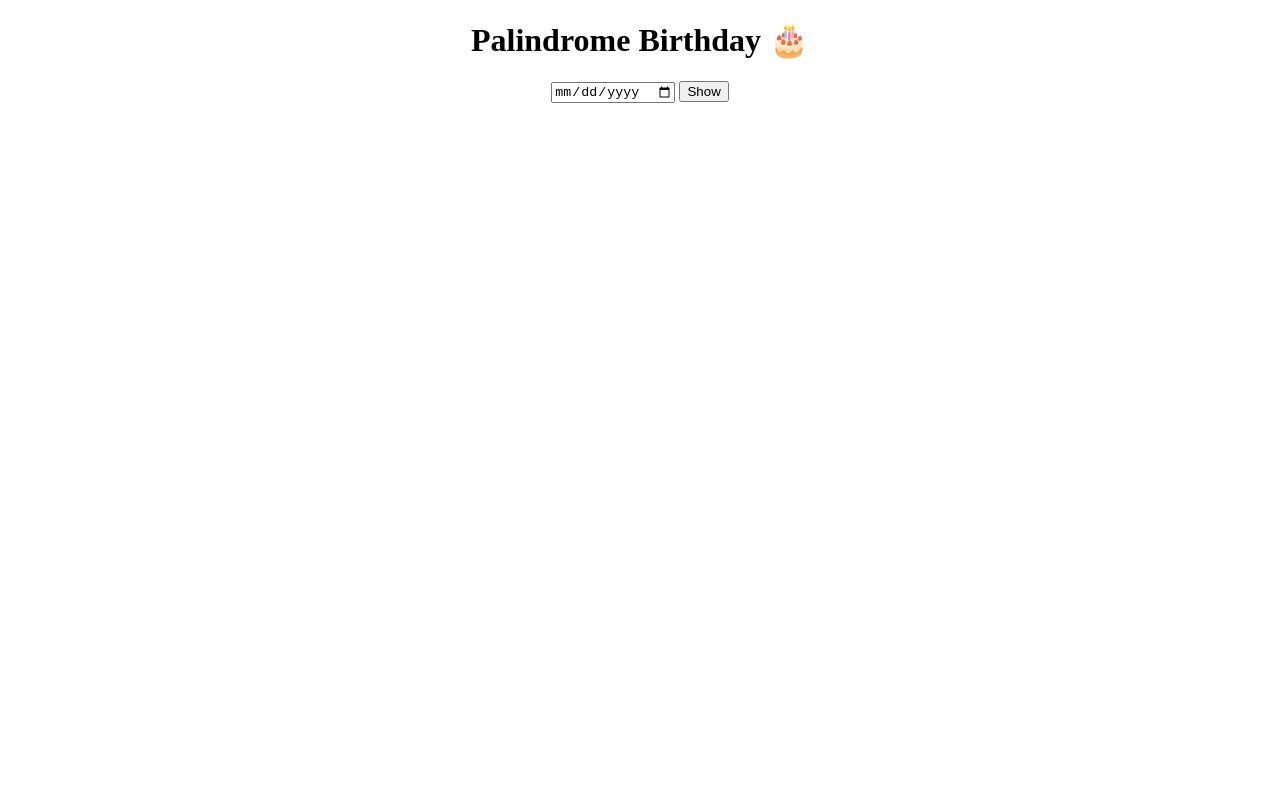
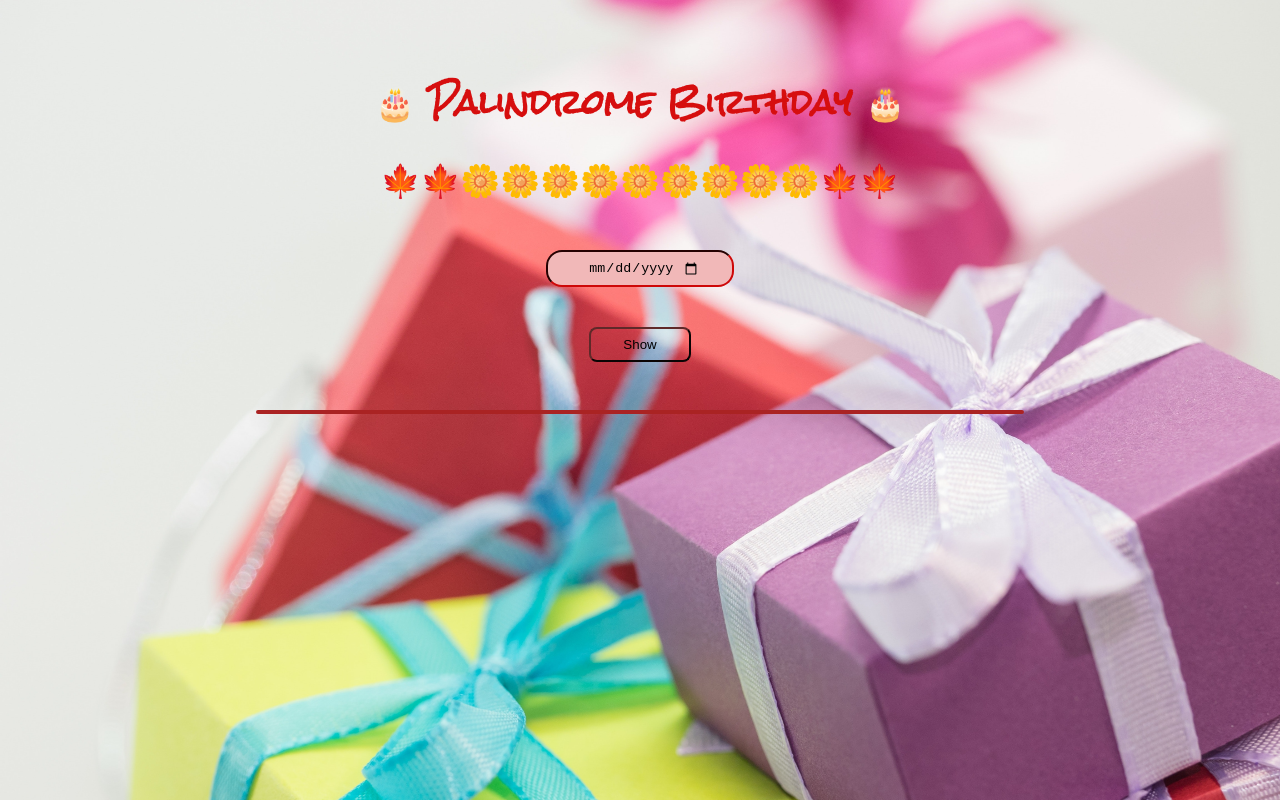
Before and after one commit to priyanka332/Palindrome-birthdays, a plain HTML site: page index.html in a window 1280 px wide. Drawn offline with Linux system fonts and the light colour scheme.

Commit message:
Update: CSS

```diff
--- a/index.html
+++ b/index.html
@@ -8,12 +8,14 @@
     <link rel="stylesheet" href="style.css">
 </head>
 <body>
-    <main></main>
-        <h1>Palindrome Birthday 🎂</h1>
+    <main>
+        <nav>
+            <div>🎂 Palindrome Birthday 🎂</div>
+            <div>🍁🍁🌼🌼🌼🌼🌼🌼🌼🌼🌼🍁🍁</div>
+        </nav>
         <input type="date" id="bday-input">
         <button id="show-btn">Show</button>
         <p id="result"></p>
-
     </main>
 
     <script src="./app.js"></script>
--- a/style.css
+++ b/style.css
@@ -1,4 +1,77 @@
+@import url('https://fonts.googleapis.com/css2?family=Philosopher:ital,wght@1,700&display=swap');
+@import url('https://fonts.googleapis.com/css2?family=Rock+Salt&display=swap');
+
+:root {
+    --primary-color: #d60e0e;
+}
+
 body {
+    background-image: url("bday.jpg");
+    background-size: 100%;
     text-align: center;
     margin: 0px;
 }
+
+nav {
+    color: var(--primary-color);
+    font-family: 'Rock Salt', cursive;
+    margin-left: auto;
+    font-size: xx-large;
+    font-weight: bold;
+    margin-top: 4rem;
+    margin-bottom: 2rem;
+}
+
+nav:hover {
+    color: rgb(7, 83, 23);
+    font-family: 'Philosopher', sans-serif;
+}
+
+input {
+    padding-left: 2rem;
+    padding-right: 2rem;
+    margin-right: 3rem;
+    margin: auto;
+    text-align: center;
+    background-color: #f1b8b8;
+    border-radius: 1rem;
+    border-color: #7a0505;
+    padding-top: 0.5rem;
+    padding-bottom: 0.5rem;
+    margin-bottom: 0.5rem;
+}
+
+button {
+    display: block;
+    margin-top: 1rem;
+    margin: auto;
+    margin-top: 2rem;
+    background: transparent;
+    color: var(--primary-green);
+    padding: 0.5rem;
+    border-radius: 0.5rem;
+    padding-left: 2rem;
+    padding-right: 2rem;
+    margin-bottom: 3rem;
+    border-color: #5f2929;
+}
+
+button:hover {
+    background-color: #060707;
+    color: #f7efef;
+}
+
+#result {
+    margin-top: 2rem;
+    text-align: center;
+    font-size: x-large;
+    border: 2px solid;
+    border-color: #aa2323;
+    border-radius: 2rem;
+    padding-left: 4rem;
+    padding-right: 4rem;
+    margin-left: 20%;
+    margin-right: 20%;
+    font-weight: bold;
+    color: #470505;
+}
```
Also changed, not shown: bday.jpg (added), 1 other file.
